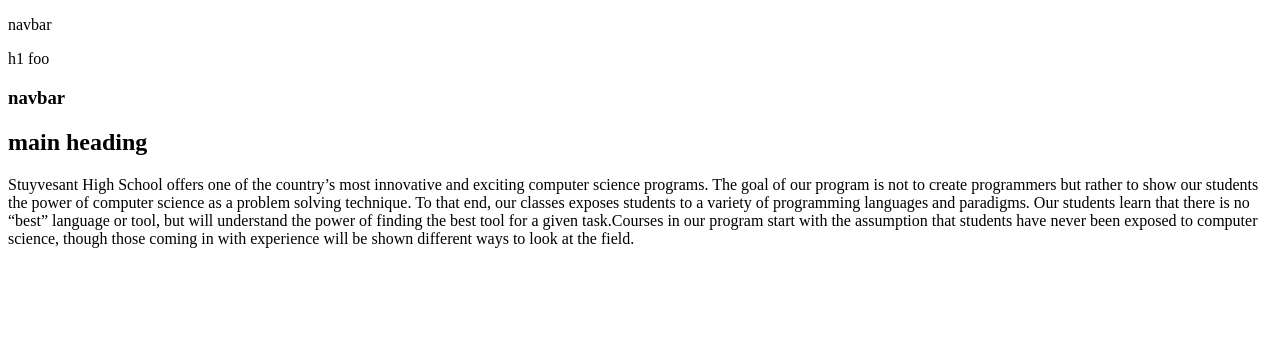
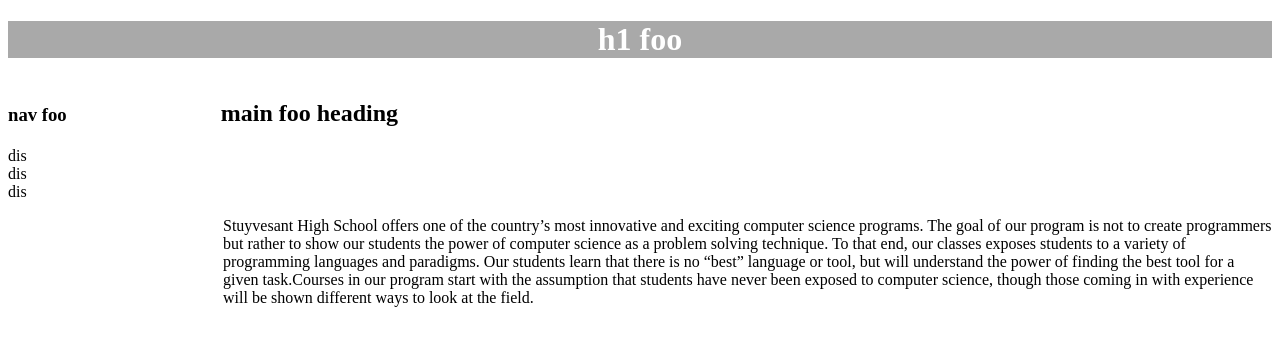
Before and after one commit to annafang30/softdev, a plain HTML site: page 13_css/mimic.html in a window 1280 px wide. Drawn offline with Linux system fonts and the light colour scheme.

Commit message:
add work

```diff
--- a/13_css/mimic.html
+++ b/13_css/mimic.html
@@ -4,9 +4,14 @@
         <title>Gastric Bypass Train</title>
     </head>
     <body>
-        <p style="text-align:center"><p style="text-align:left">navbar</p>h1 foo</p>
-        <h3>navbar</h3>
-        <h2>main heading</h2>
-        <p>Stuyvesant High School offers one of the country’s most innovative and exciting computer science programs. The goal of our program is not to create programmers but rather to show our students the power of computer science as a problem solving technique. To that end, our classes exposes students to a variety of programming languages and paradigms. Our students learn that there is no “best” language or tool, but will understand the power of finding the best tool for a given task.Courses in our program start with the assumption that students have never been exposed to computer science, though those coming in with experience will be shown different ways to look at the field.</p>
+        <h1 style="text-align:center; background-color: #a9a9a9; color: white;"> h1 foo </h1>
+        <!-- Allowing the headers to behave as text blocks [no line breaks]-->
+        <h3 style="display: inline-block"> nav foo</h3>
+        <h2 style="display: inline-block; margin-left: 150px;" >main foo heading</h2>
+        <br>
+        <li style = "list-style-type:none;">dis</li>
+        <li style = "list-style-type:none;">dis</li>
+        <li style = "list-style-type:none;">dis</li>
+        <p style =" margin-left: 215px; display: inline-block; float: right;">Stuyvesant High School offers one of the country’s most innovative and exciting computer science programs. The goal of our program is not to create programmers but rather to show our students the power of computer science as a problem solving technique. To that end, our classes exposes students to a variety of programming languages and paradigms. Our students learn that there is no “best” language or tool, but will understand the power of finding the best tool for a given task.Courses in our program start with the assumption that students have never been exposed to computer science, though those coming in with experience will be shown different ways to look at the field.</p>
     </body>
 </html>
```
